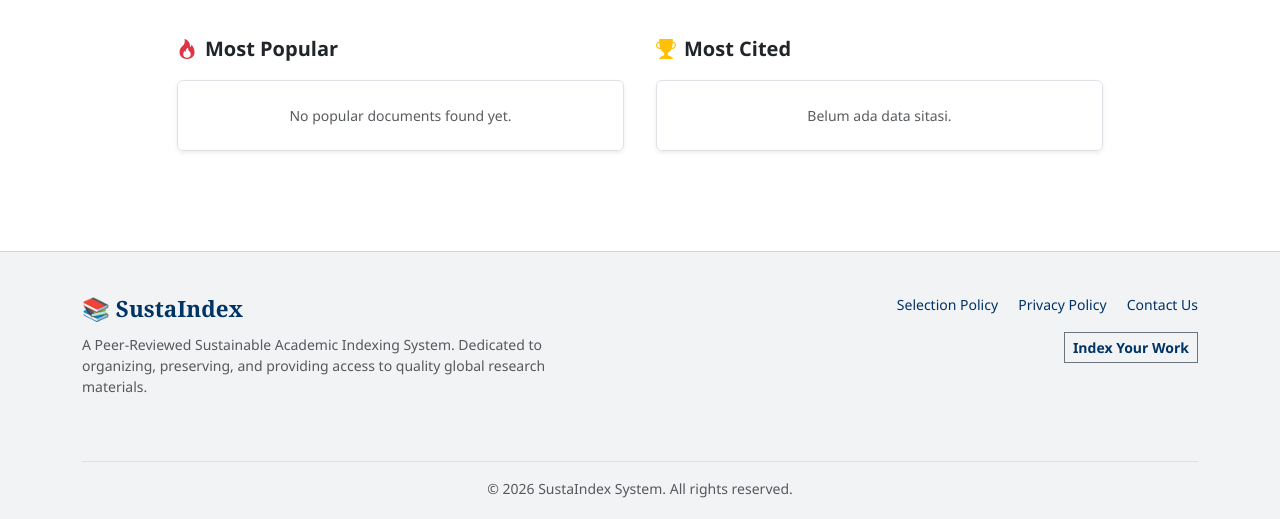
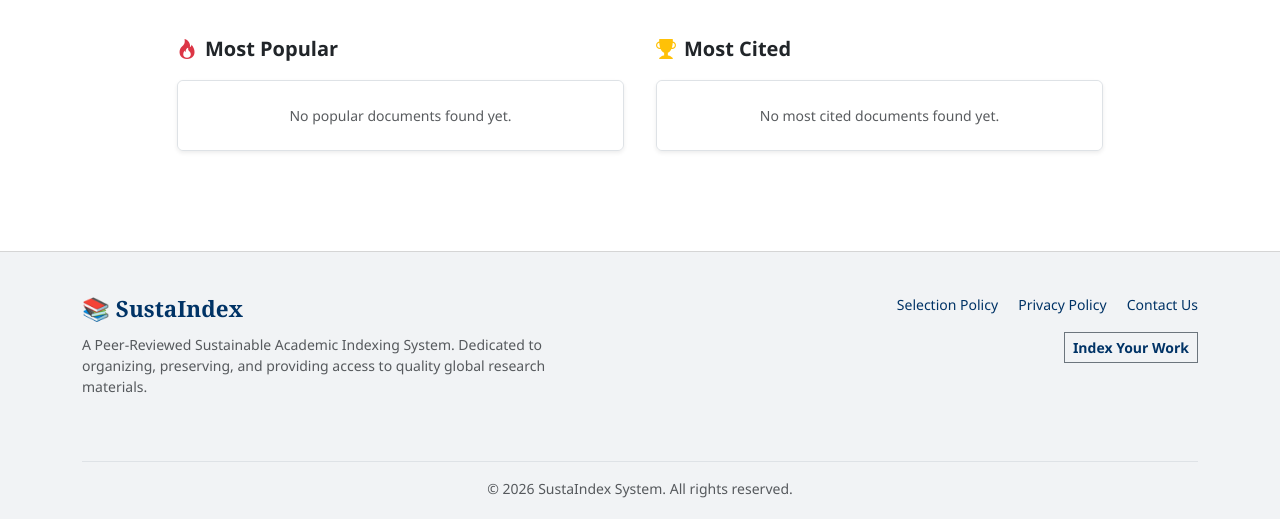
Before and after one commit to dickpra/sustain-indexer, a Laravel app: template resources/views/home.blade.php in a window 1280 px wide. Shown: the part 505-1024 px from the top of the page. Run offline with Laravel 10, Linux system fonts and the light colour scheme; the template is opened without the code that fills it, so the values that code supplies are empty.

Commit message:
fix indo

```diff
--- a/resources/views/home.blade.php
+++ b/resources/views/home.blade.php
@@ -135,7 +135,7 @@
                         </div>
                     </a>
                     @empty
-                    <div class="list-group-item p-4 text-center text-muted small">Belum ada data sitasi.</div>
+                    <div class="list-group-item p-4 text-center text-muted small">No most cited documents found yet.</div>
                     @endforelse
                 </div>
             </div>
--- a/resources/views/index.blade.php
+++ b/resources/views/index.blade.php
@@ -198,7 +198,7 @@
                             </a>
                             @empty
                             <div class="list-group-item p-4 text-center text-muted">
-                                Belum ada data sitasi.
+                                No most cited documents found yet.
                             </div>
                             @endforelse
                         </div>
```
